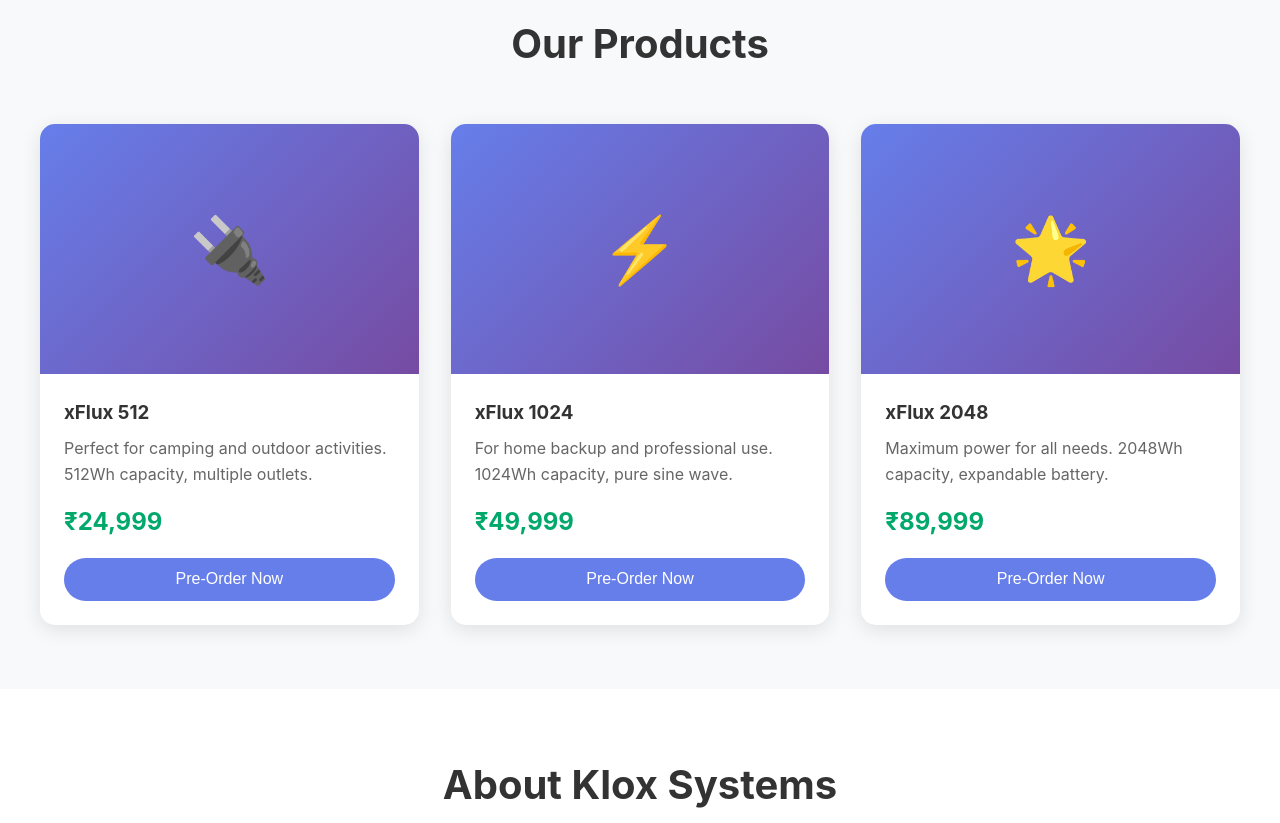
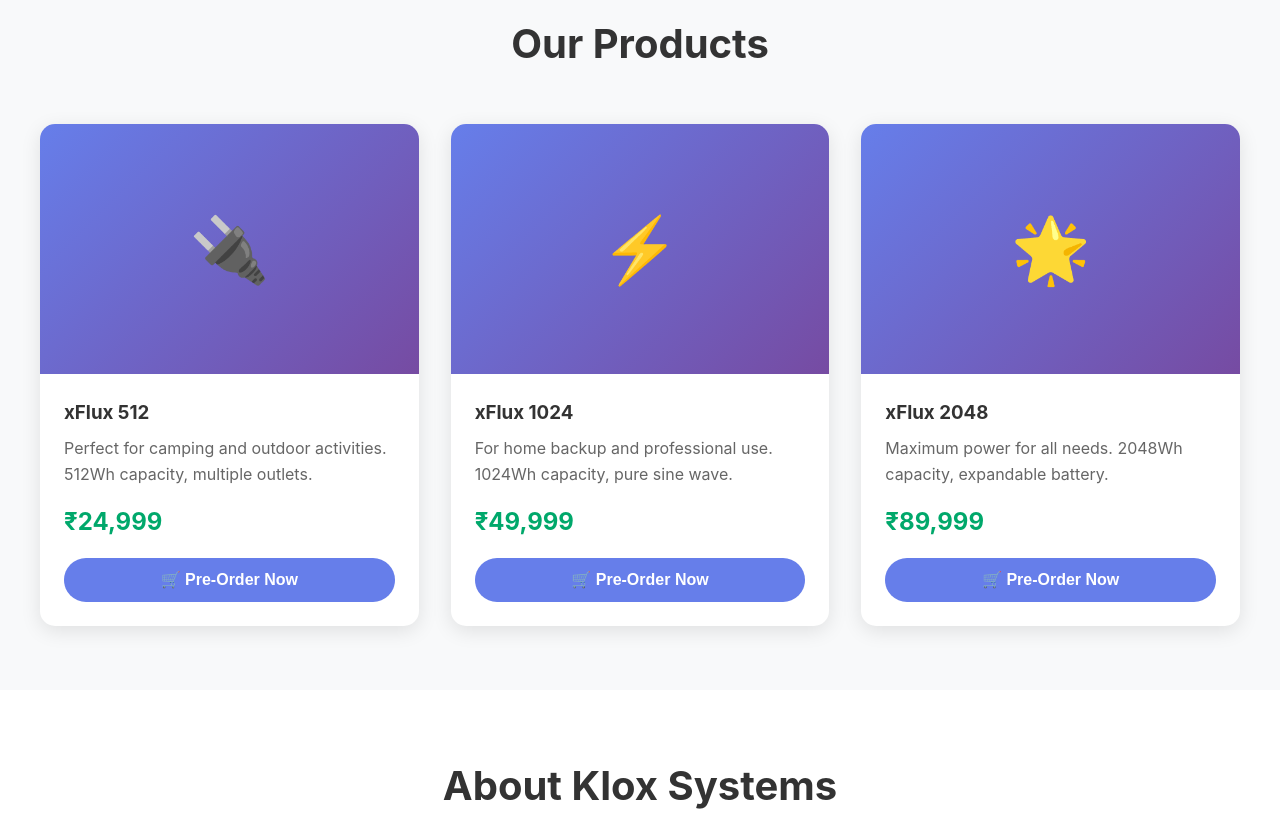
Before and after one commit to kloxsys/kloxsys.github.io, a plain HTML site: page index.html in a window 1280 px wide. Shown: the part 940-1763 px from the top of the page. Drawn offline with Linux system fonts and the light colour scheme.

Commit message:
Update index.html

```diff
--- a/index.html
+++ b/index.html
@@ -201,10 +201,13 @@
             width: 100%;
             font-size: 1rem;
             transition: background 0.3s;
+            font-weight: 600;
         }
 
         .buy-button:hover {
             background: #5568d3;
+            transform: translateY(-2px);
+            box-shadow: 0 5px 15px rgba(102, 126, 234, 0.3);
         }
 
         .about {
@@ -548,7 +551,7 @@
                     <h3>xFlux 512</h3>
                     <p>Perfect for camping and outdoor activities. 512Wh capacity, multiple outlets.</p>
                     <div class="price">₹24,999</div>
-                    <button class="buy-button" onclick="openPreOrder('xFlux 512', 24999)">Pre-Order Now</button>
+                    <button class="buy-button" onclick="openPreOrder('xFlux 512', 24999)">🛒 Pre-Order Now</button>
                 </div>
             </div>
             <div class="product-card">
@@ -557,7 +560,7 @@
                     <h3>xFlux 1024</h3>
                     <p>For home backup and professional use. 1024Wh capacity, pure sine wave.</p>
                     <div class="price">₹49,999</div>
-                    <button class="buy-button" onclick="openPreOrder('xFlux 1024', 49999)">Pre-Order Now</button>
+                    <button class="buy-button" onclick="openPreOrder('xFlux 1024', 49999)">🛒 Pre-Order Now</button>
                 </div>
             </div>
             <div class="product-card">
@@ -566,7 +569,7 @@
                     <h3>xFlux 2048</h3>
                     <p>Maximum power for all needs. 2048Wh capacity, expandable battery.</p>
                     <div class="price">₹89,999</div>
-                    <button class="buy-button" onclick="openPreOrder('xFlux 2048', 89999)">Pre-Order Now</button>
+                    <button class="buy-button" onclick="openPreOrder('xFlux 2048', 89999)">🛒 Pre-Order Now</button>
                 </div>
             </div>
         </div>
@@ -914,4 +917,17 @@
             entries.forEach(entry => {
                 if (entry.isIntersecting) {
                     entry.target.style.opacity = '1';
-                    entry.target.style.transform =
+                    entry.target.style.transform = 'translateY(0)';
+                }
+            });
+        }, observerOptions);
+
+        document.querySelectorAll('.feature-card, .product-card').forEach(el => {
+            el.style.opacity = '0';
+            el.style.transform = 'translateY(20px)';
+            el.style.transition = 'opacity 0.6s ease, transform 0.6s ease';
+            observer.observe(el);
+        });
+    </script>
+</body>
+</html>
```
